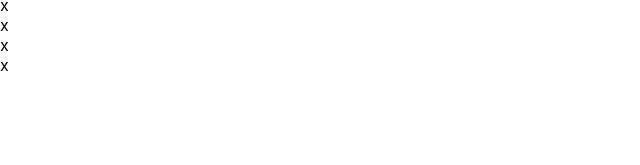
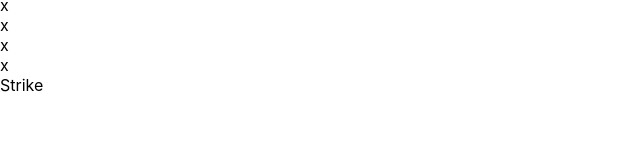
Before and after one commit to Shakithyanshaw/tik-tac-toe-react, a React (Create React App) app: page / in a window 1280 px wide. Shown: the part 125-290 px from the top of the page, without its empty margins (0-640 px from the left). Built offline with nearby package versions, Linux system fonts and the light colour scheme.

Commit message:
Create Strike.jsx and import in Board.jsx

```diff
--- a/src/components/Board.jsx
+++ b/src/components/Board.jsx
@@ -1,3 +1,4 @@
+import Strike from './Strike';
 import Tile from './Tile';
 
 function Board() {
@@ -12,6 +13,7 @@ function Board() {
       <Tile />
       <Tile />
       <Tile />
+      <Strike />
     </div>
   );
 }
--- /dev/null
+++ b/src/components/Strike.jsx
@@ -0,0 +1,5 @@
+function Strike() {
+  return <div>Strike</div>;
+}
+
+export default Strike;
```
